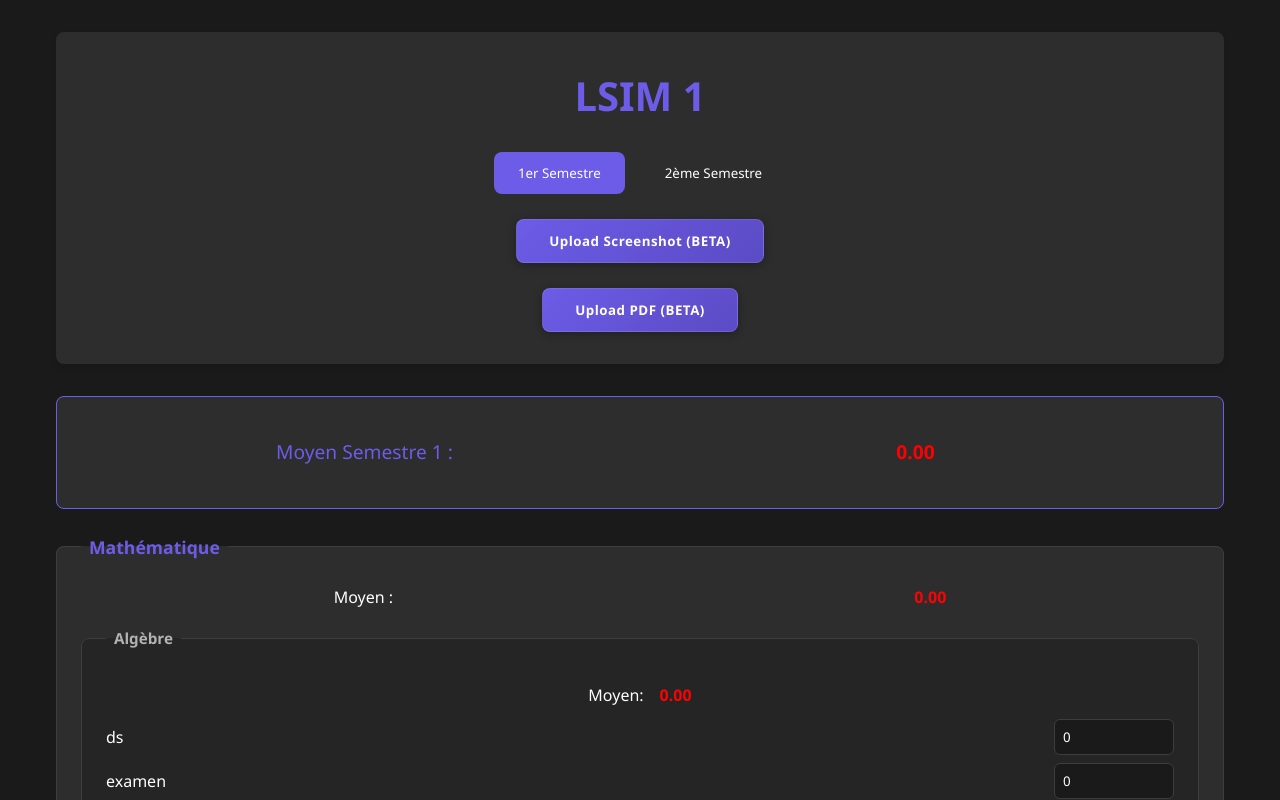
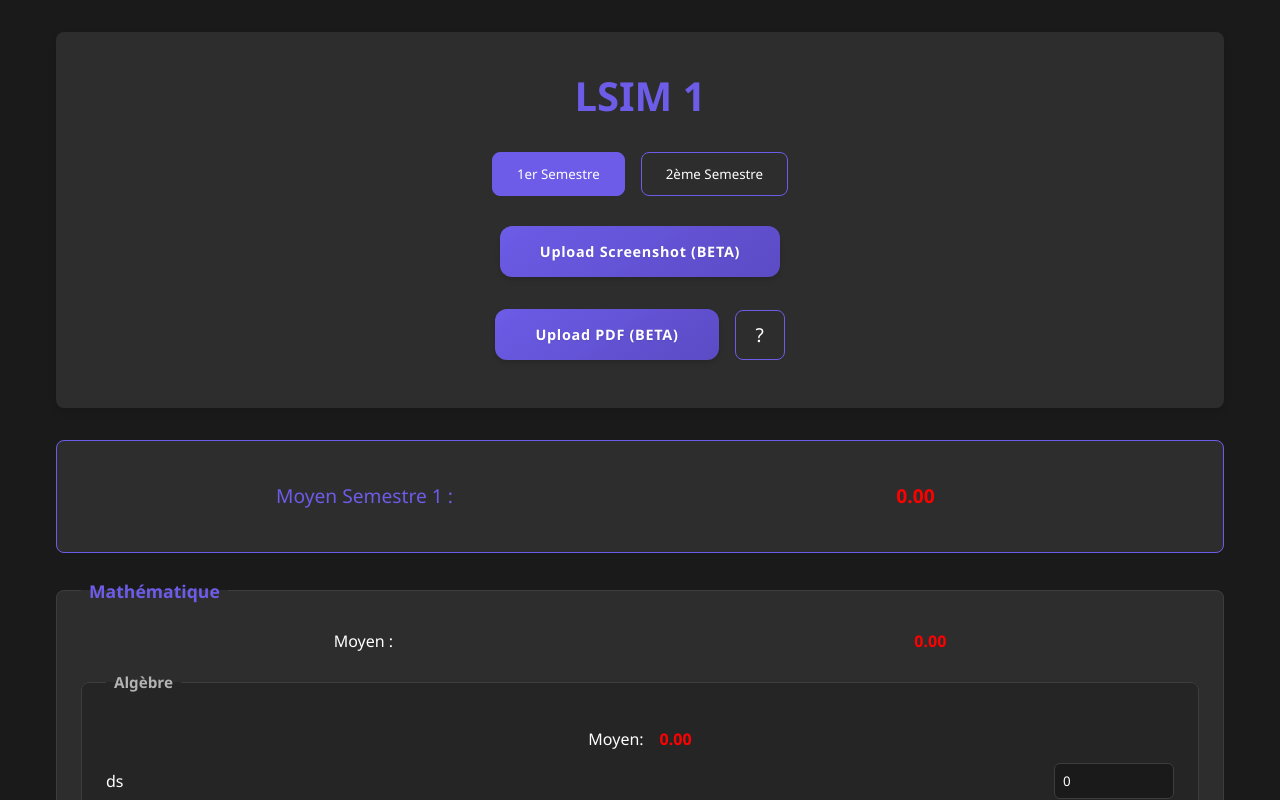
Before and after one commit to HaddajiDev/isimg, a React (Create React App) app in the folder client/: page / in a window 1280 px wide. Both pictures are taken after a click on the link "LSIM 1". Shown: the top 800 px of the page. Built offline with nearby package versions, Linux system fonts and the light colour scheme.

Commit message:
pdf instructions + css

```diff
--- a/client/src/comps/LSIM1.js
+++ b/client/src/comps/LSIM1.js
@@ -4,6 +4,7 @@ import './lsim1.css';
 import { getData } from '../redux/FileSlice';
 import FileUploadModal from './FileUploadModal';
 import PdfFileUpload from './PdfFileUpload';
+import PdfInfoModal from './PdfInfoModal';
 
 const LSIM1 = () => {
   const [activeSemester, setActiveSemester] = useState('sem1');
@@ -198,6 +199,7 @@ const LSIM1 = () => {
   }, [data]);
 
   const [isOpenPdf, setIsOpenPdf] = useState(false);
+  const [showPdfInfo, setShowPdfInfo] = useState(false);
 
   return (
     <div className="container">
@@ -205,12 +207,14 @@ const LSIM1 = () => {
         <h1>LSIM 1</h1>
         <div className="switch-container">
           <button
+          style={{border: "1px solid #6c5ce7"}}
             className={activeSemester === 'sem1' ? 'active' : ''}
             onClick={() => setActiveSemester('sem1')}
           >
             1er Semestre
           </button>
           <button
+          style={{border: "1px solid #6c5ce7"}}
             className={activeSemester === 'sem2' ? 'active' : ''}
             onClick={() => setActiveSemester('sem2')}
           >
@@ -220,27 +224,29 @@ const LSIM1 = () => {
         {activeSemester === 'sem1' && (
           <>
             <button
+              style={{marginTop: '30px'}}
               className="btn-new"
               onClick={() => setIsModalOpen(true)}
             >
-              Upload Screenshot (BETA)
+              <span>Upload Screenshot (BETA)</span>
             </button>
-            {error && (
-              <div className="error-banner">
-                ⚠️ Error: {error}
-                <button onClick={() => setError(null)}>Dismiss</button>
-              </div>
-            )}
           </>
         )}
         <br />
-
-        <button
-              className="btn-new"
-              onClick={() => setIsOpenPdf(true)}
-            >
-              Upload PDF (BETA)
-        </button>
+        <div className='pdf-container'>
+          <button
+            className="btn-new"
+            onClick={() => setIsOpenPdf(true)}
+          >
+            <span>Upload PDF (BETA)</span>
+          </button>
+          <button
+            className="pdf-info"
+            onClick={() => setShowPdfInfo(true)}
+          >
+            ?
+          </button>
+        </div>
         <FileUploadModal
             isOpen={isModalOpen}
             onClose={() => setIsModalOpen(false)}
@@ -250,6 +256,17 @@ const LSIM1 = () => {
           onClose={() => setIsOpenPdf(false)}
           sem={activeSemester === "sem1" ? 1 : 2}
          />
+         <PdfInfoModal
+          isOpen={showPdfInfo}
+          onClose={() => setShowPdfInfo(false)}
+        />
+
+          {error && (
+              <div className="error-banner">
+                ⚠️ Error: {error}
+                <button onClick={() => setError(null)}>Dismiss</button>
+              </div>
+          )}
 
       </header>
       {activeSemester === 'sem1' && (
--- /dev/null
+++ b/client/src/comps/PdfInfoModal.js
@@ -0,0 +1,35 @@
+import React from 'react';
+import './modal.css';
+
+const PdfInfoModal = ({ isOpen, onClose }) => {
+  if (!isOpen) return null;
+
+  return (
+    <div className="modal-overlay" onClick={onClose}>
+      <div className="modal info-modal" onClick={(e) => e.stopPropagation()}>
+        <div className="modal-header">
+          <h2>PDF Upload</h2>
+          <button className="close-btn" onClick={onClose}>×</button>
+        </div>
+        <div className="modal-body info-content">
+          <img
+            src="https://savage-files-cdn.vercel.app/files/inspect/67bafde68966c22c8b077744"
+            alt="PDF upload instructions"
+            className="guide-image"
+          />
+          <div className="guide-text">
+            <p>1. Accédez au site: https://isimg.rnu.tn</p>
+            <p>2. Naviguez vers: Relevé de notes</p>
+            <p>3. Téléchargez: PDF en bas de page</p>
+            <p>4. Importez: Le fichier sur cette site</p>
+          </div>
+          <button className="ok-btn" onClick={onClose}>
+            OK
+          </button>
+        </div>
+      </div>
+    </div>
+  );
+};
+
+export default PdfInfoModal;
--- a/client/src/comps/lsim1.css
+++ b/client/src/comps/lsim1.css
@@ -240,6 +240,7 @@ p input {
   font-size: small;
   margin-top: 20px;
   color: darkgray;
+  text-align: center;
 }
 
 .subject-average {
@@ -254,24 +255,72 @@ p input {
 
 .btn-new {
   position: relative;
-  background: linear-gradient(135deg, var(--primary), var(--primary-dark));
-  padding: 0.75rem 2rem;
+  background: linear-gradient(145deg, var(--primary), var(--primary-dark));
+  padding: 1rem 2.5rem;
   font-weight: 600;
-  letter-spacing: 0.5px;
+  letter-spacing: 0.05em;
+  border: none;
+  border-radius: 0.75rem;
+  cursor: pointer;
+  color: white;
+  font-size: 0.9rem;
+  transition: all 0.3s cubic-bezier(0.4, 0, 0.2, 1);
   overflow: hidden;
-  transition: var(--transition);
-  border: 1px solid rgba(255, 255, 255, 0.1);
-  box-shadow: 0 2px 8px rgba(0, 0, 0, 0.3);
-  margin-top: 25px;
+  margin: 1rem 0;
+  box-shadow:
+    0 4px 6px -1px rgba(0, 0, 0, 0.1),
+    0 2px 4px -1px rgba(0, 0, 0, 0.06);
+  z-index: 1;
+}
+
+.btn-new::before {
+  content: '';
+  position: absolute;
+  top: 0;
+  left: -100%;
+  width: 100%;
+  height: 100%;
+  background: linear-gradient(
+    120deg,
+    transparent,
+    rgba(255, 255, 255, 0.15),
+    transparent
+  );
+  transition: all 0.6s cubic-bezier(0.4, 0, 0.2, 1);
+  z-index: -1;
 }
 
 .btn-new:hover {
-  transform: translateY(-1px);
-  box-shadow: 0 4px 12px rgba(0, 0, 0, 0.4);
+  transform: translateY(-2px);
+  box-shadow:
+    0 10px 15px -3px rgba(0, 0, 0, 0.2),
+    0 4px 6px -2px rgba(0, 0, 0, 0.1);
+}
+
+.btn-new:hover::before {
+  left: 100%;
 }
 
 .btn-new:active {
-  transform: translateY(0);
+  transform: translateY(1px);
+  box-shadow:
+    0 2px 4px -1px rgba(0, 0, 0, 0.1),
+    0 1px 2px -1px rgba(0, 0, 0, 0.06);
+}
+
+.btn-new:focus {
+  outline: none;
+  box-shadow:
+    0 0 0 3px rgba(var(--primary-rgb), 0.3),
+    0 4px 6px -1px rgba(0, 0, 0, 0.1);
+}
+
+button:contains("Upload PDF") .btn-new {
+  background: linear-gradient(145deg, #ec4899, #db2777);
+}
+
+.btn-new span {
+  text-shadow: 0 1px 2px rgba(0, 0, 0, 0.1);
 }
 
 
@@ -331,3 +380,34 @@ p input {
     width: 100%;
   }
 }
+
+
+
+.pdf-container {
+  display: flex;
+  gap: 1rem;
+  justify-content: center;
+  align-items: center;
+}
+
+.pdf-info {
+  width: auto;
+  width: 50px;
+  height: 50px;
+  border: none;
+  font-size: 1.2rem;
+  display: flex;
+  align-items: center;
+  justify-content: center;
+  padding: 0;
+  border: 1px solid var(--primary);
+}
+
+.pdf {
+  width: auto;
+}
+
+.pdf-info:hover {
+  transform: translateY(-2px);
+  box-shadow: 0 10px 15px -3px rgba(0, 0, 0, 0.2);
+}
--- a/client/src/comps/modal.css
+++ b/client/src/comps/modal.css
@@ -366,3 +366,83 @@
   0% { transform: rotate(0deg); }
   100% { transform: rotate(360deg); }
 }
+
+
+/* PDF Info Modal Specific Styles */
+.info-modal {
+  max-width: 500px;
+  background: var(--background);
+}
+
+.info-content {
+  display: flex;
+  flex-direction: column;
+  align-items: center;
+  gap: 1.5rem;
+  padding: 2rem;
+}
+
+.guide-image {
+  max-width: 300px;
+  height: auto;
+  border-radius: var(--border-radius);
+  border: 1px solid var(--primary);
+  box-shadow: 0 4px 15px rgba(108, 92, 231, 0.25);
+}
+
+.guide-text {
+  text-align: left;
+  width: 100%;
+  padding: 0 1rem;
+  color: var(--text-secondary);
+}
+
+.guide-text p {
+  margin: 1rem 0;
+  padding-left: 1.5rem;
+  position: relative;
+}
+
+.guide-text p::before {
+  content: '•';
+  color: var(--primary);
+  position: absolute;
+  left: 0;
+}
+
+.ok-btn {
+  background: var(--primary);
+  color: var(--text);
+  border: none;
+  padding: 0.75rem 2.5rem;
+  border-radius: var(--border-radius);
+  cursor: pointer;
+  transition: var(--transition);
+  font-weight: 500;
+  font-size: 1rem;
+}
+
+.ok-btn:hover {
+  background: var(--primary-dark);
+  transform: translateY(-1px);
+}
+
+/* Mobile Optimization */
+@media (max-width: 480px) {
+  .info-modal {
+    width: 95%;
+  }
+
+  .guide-image {
+    max-width: 200px;
+  }
+
+  .guide-text {
+    font-size: 0.9rem;
+    padding: 0;
+  }
+
+  .guide-text p {
+    padding-left: 1rem;
+  }
+}
```
